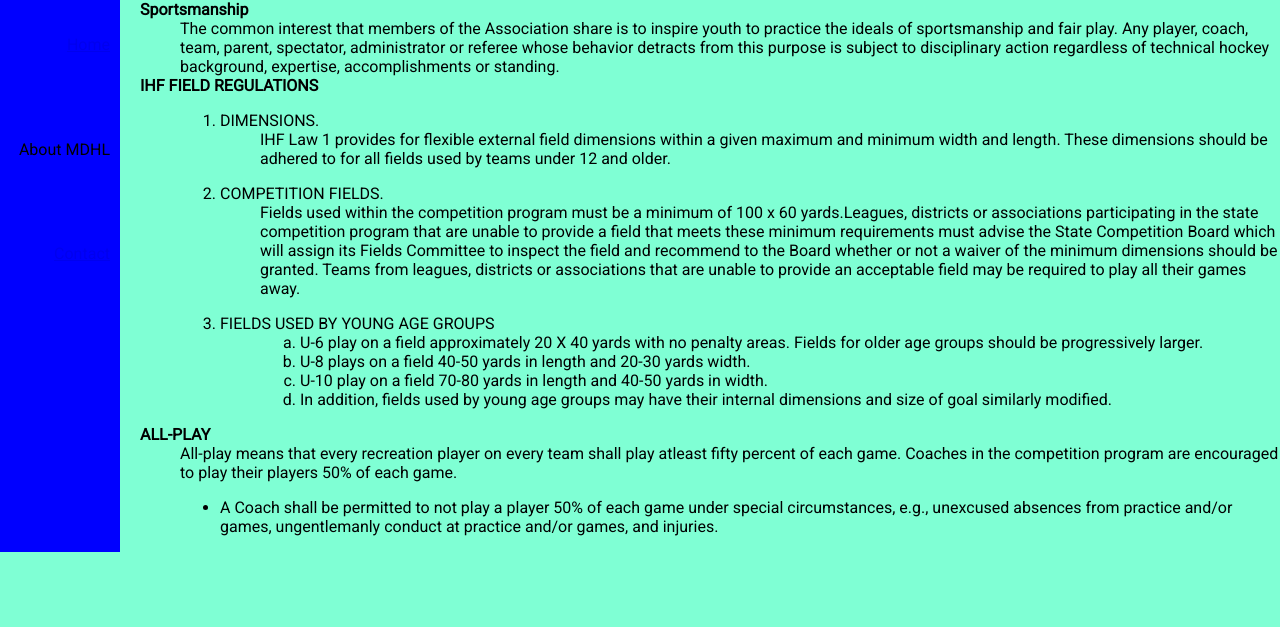
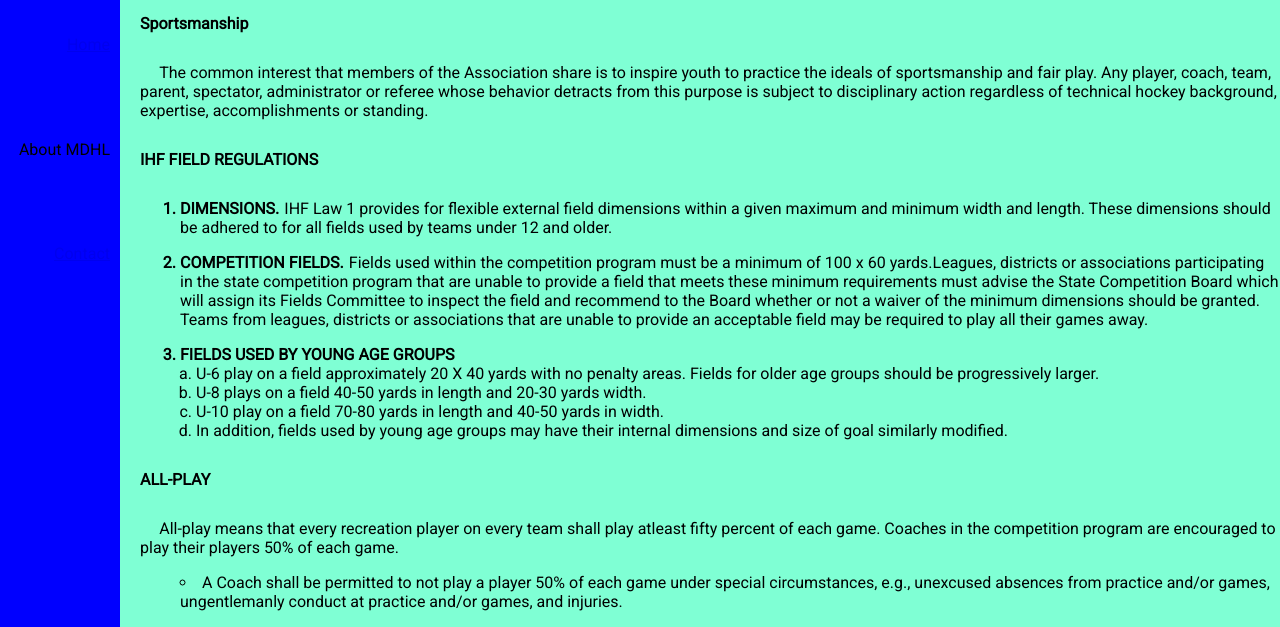
Before and after one commit to Weber76/AP-MH-MDHL-T3, a plain HTML site: page rules.html in a window 1280 px wide. Shown: the part 351-978 px from the top of the page. Before the commit the page ends 903 px from the top, so only its background shows below. Drawn offline with Linux system fonts and the light colour scheme.

Commit message:
Terminado rules.html con sus estilos.

```diff
--- a/rules.html
+++ b/rules.html
@@ -30,24 +30,24 @@
       </nav>
       <section class="seccion-articulo">
         <h2 class="titulo-seccion">Rules of Play &amp; Policies</h2>
-        <p>IHF rules shall govern MDHL play except as modified herein.</p>
+        <p class="advertencia">IHF rules shall govern MDHL play except as modified herein.</p>
         <dl>
           <dt class="titulo-descripcion">Sportsmanship</dt>
-          <dd>
+          <dd class="texto-descripcion"><p class="sangria">
             The common interest that members of the Association share is to
             inspire youth to practice the ideals of sportsmanship and fair play.
             Any player, coach, team, parent, spectator, administrator or referee
             whose behavior detracts from this purpose is subject to disciplinary
             action regardless of technical hockey background, expertise,
-            accomplishments or standing.
+            accomplishments or standing.</p>
           </dd>
           <dt class="titulo-descripcion">IHF FIELD REGULATIONS</dt>
-          <dd>
+          <dd class="texto-descripcion">
             <ol>
-              <li>
+              <li class="lista-regulacion">
                 <dl>
-                  <dt>DIMENSIONS.</dt>
-                  <dd>
+                  <dt class="titulo-regulacion">DIMENSIONS.</dt>
+                  <dd class="texto-regulacion">
                     IHF Law 1 provides for flexible external field dimensions
                     within a given maximum and minimum width and length. These
                     dimensions should be adhered to for all fields used by teams
@@ -55,10 +55,10 @@
                   </dd>
                 </dl>
               </li>
-              <li>
+              <li class="lista-regulacion">
                 <dl>
-                  <dt>COMPETITION FIELDS.</dt>
-                  <dd>
+                  <dt class="titulo-regulacion">COMPETITION FIELDS.</dt>
+                  <dd class="texto-regulacion">
                     Fields used within the competition program must be a minimum
                     of 100 x 60 yards.Leagues, districts or associations
                     participating in the state competition program that are
@@ -73,9 +73,9 @@
                   </dd>
                 </dl>
               </li>
-              <li>
+              <li class="lista-regulacion">
                 <dl>
-                  <dt>FIELDS USED BY YOUNG AGE GROUPS</dt>
+                  <dt class="titulo-regulacion-lista">FIELDS USED BY YOUNG AGE GROUPS</dt>
                   <dd>
                     <ol class="lista-uso-campo">
                       <li>
@@ -103,12 +103,12 @@
             </ol>
           </dd>
           <dt class="titulo-descripcion">ALL-PLAY</dt>
-          <dd>
+          <dd class="texto-descripcion"><p class="sangria">
             All-play means that every recreation player on every team shall play
             atleast fifty percent of each game. Coaches in the competition
-            program are encouraged to play their players 50% of each game.
+            program are encouraged to play their players 50% of each game.</p>
             <ul>
-              <li>
+              <li class="lista-play">
                 A Coach shall be permitted to not play a player 50% of each game
                 under special circumstances, e.g., unexcused absences from
                 practice and/or games, ungentlemanly conduct at practice and/or
--- a/styles/style.css
+++ b/styles/style.css
@@ -72,6 +72,10 @@ body {
 .seccion-articulo {
 }
 
+.sangria {
+  text-indent: 1.2em;
+}
+
 .titulo-seccion {
   display: block;
   position: absolute;
@@ -83,10 +87,47 @@ body {
   color: white;
 }
 
+.advertencia{
+  text-align: center;
+}
+
 .titulo-descripcion {
   font-weight: bold;
+  margin-top: 30px;
+  margin-bottom: 30px;
+}
+
+.texto-descripcion {
+  margin: 0px;
+}
+
+.lista-regulacion {
+}
+
+.lista-regulacion::marker {
+  font-weight: bold;
+}
+
+.titulo-regulacion {
+  float: left;
+  margin-right: 5px;
+  font-weight: bold;
+}
+
+.titulo-regulacion-lista {
+  font-weight: bold;
+}
+
+.texto-regulacion {
+  margin-left: 0px;
 }
 
 .lista-uso-campo {
   list-style-type: lower-latin;
+  margin-left: -64px;
 }
+
+.lista-play {
+  list-style-type: circle;
+  list-style-position: inside;
+}
```
